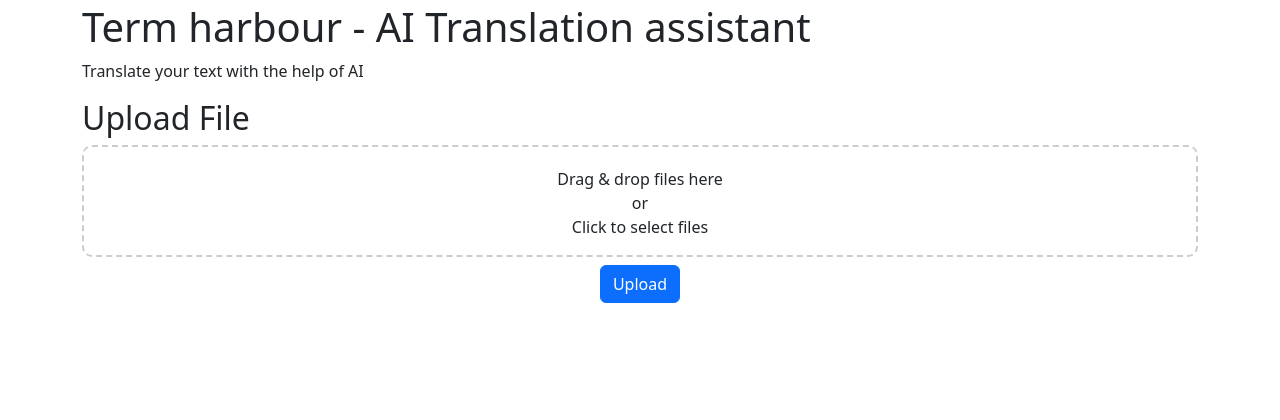
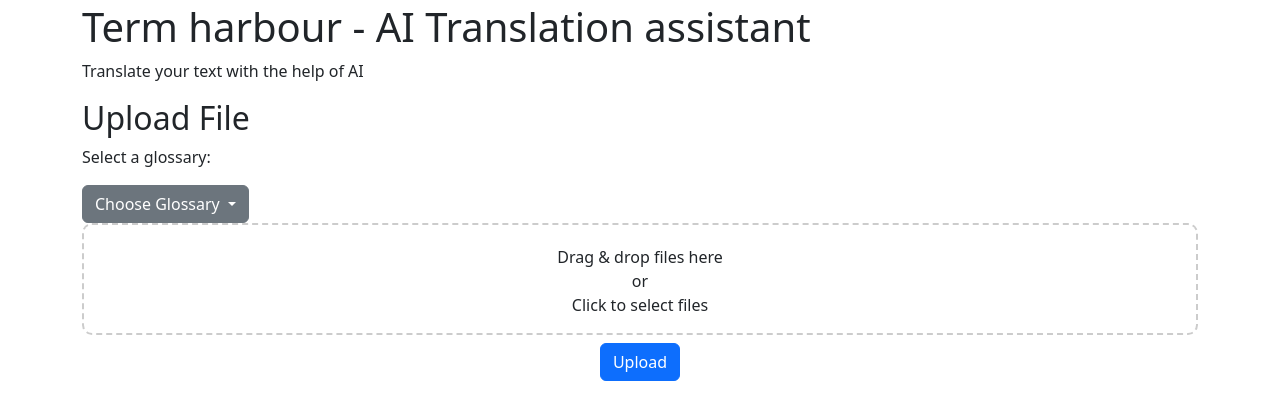
Before and after one commit to pllewy/TermHarbour, a Flask app: template templates/upload.html in a window 1280 px wide. Shown: the part 83-503 px from the top of the page. Run offline with Flask 3, Linux system fonts and the light colour scheme; the template is opened without the code that fills it, so the values that code supplies are empty.

Commit message:
Strting new pull_req

```diff
--- a/app.py
+++ b/app.py
@@ -64,7 +64,9 @@ def upload_file():
         save_path = os.path.join('.', 'database', file.filename)
         file.save(save_path)
         return 'File uploaded successfully', 200
-    return render_template('upload.html')
+
+    glossary_files = os.listdir('./glossaries')
+    return render_template('upload.html', glossary_files=glossary_files)
 
 
 if __name__ == '__main__':
--- a/templates/glossaries.html
+++ b/templates/glossaries.html
@@ -28,6 +28,8 @@
           <p>Translate your text with the help of AI</p>
         </div>
       </div>
+
+
 
       <div class="row">
         <div class="col">
--- a/templates/upload.html
+++ b/templates/upload.html
@@ -33,9 +33,34 @@
           <p>Translate your text with the help of AI</p>
         </div>
       </div>
+
+
       <div class="row">
         <div class="col">
           <h2>Upload File</h2>
+        </div>
+      </div>
+
+
+
+            <div class="row">
+        <div class="col">
+          <p>Select a glossary:</p>
+
+          <div class="dropdown">
+            <button class="btn btn-secondary dropdown-toggle" type="button" id="dropdownMenuButton" data-bs-toggle="dropdown" aria-expanded="false">
+              Choose Glossary
+            </button>
+            <ul class="dropdown-menu" aria-labelledby="dropdownMenuButton">
+              {% for file_name in glossary_files %}
+                <li><a class="dropdown-item" href="#">{{ file_name }}</a></li>
+              {% endfor %}
+            </ul>
+          </div>
+        </div>
+    </div>
+                <div class="row">
+        <div class="col">
           <div
             id="upload-form"
             ondrop="dropHandler(event)"
```
Also changed, not shown: 8 other files.
